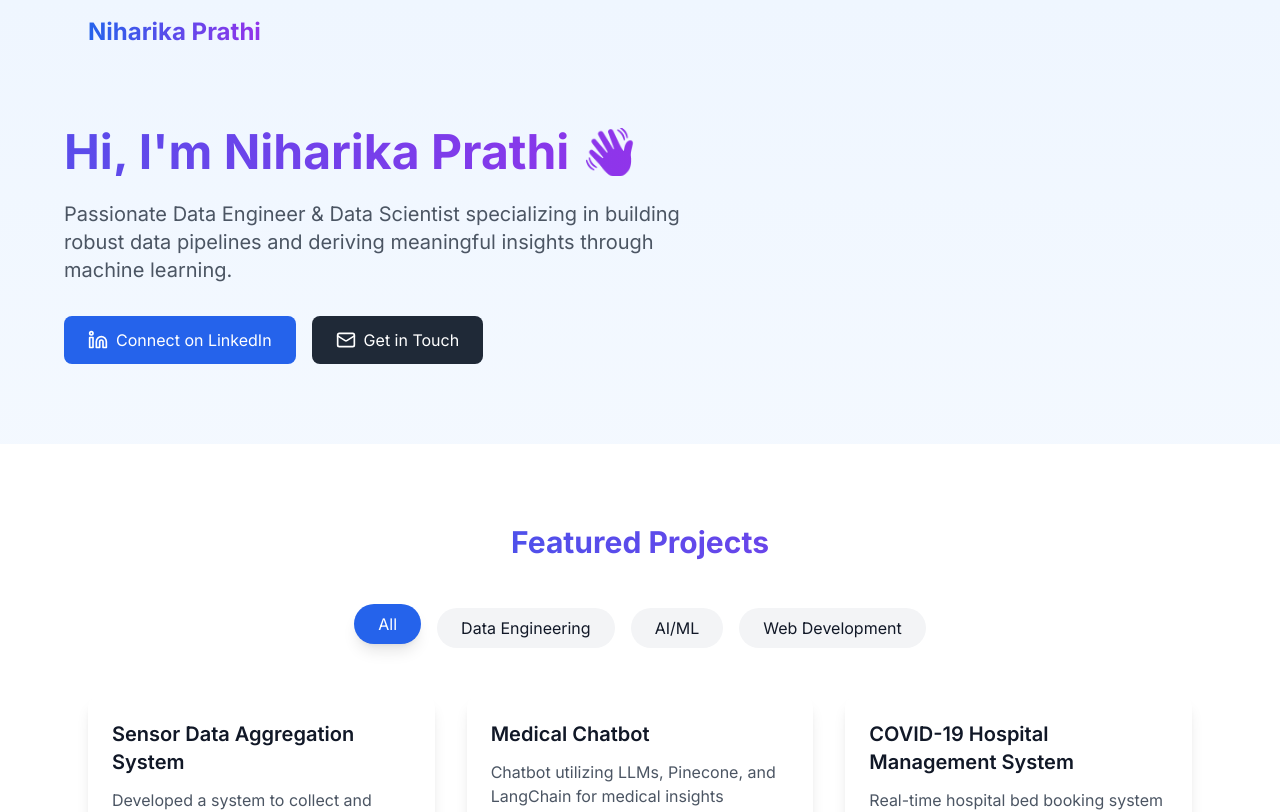
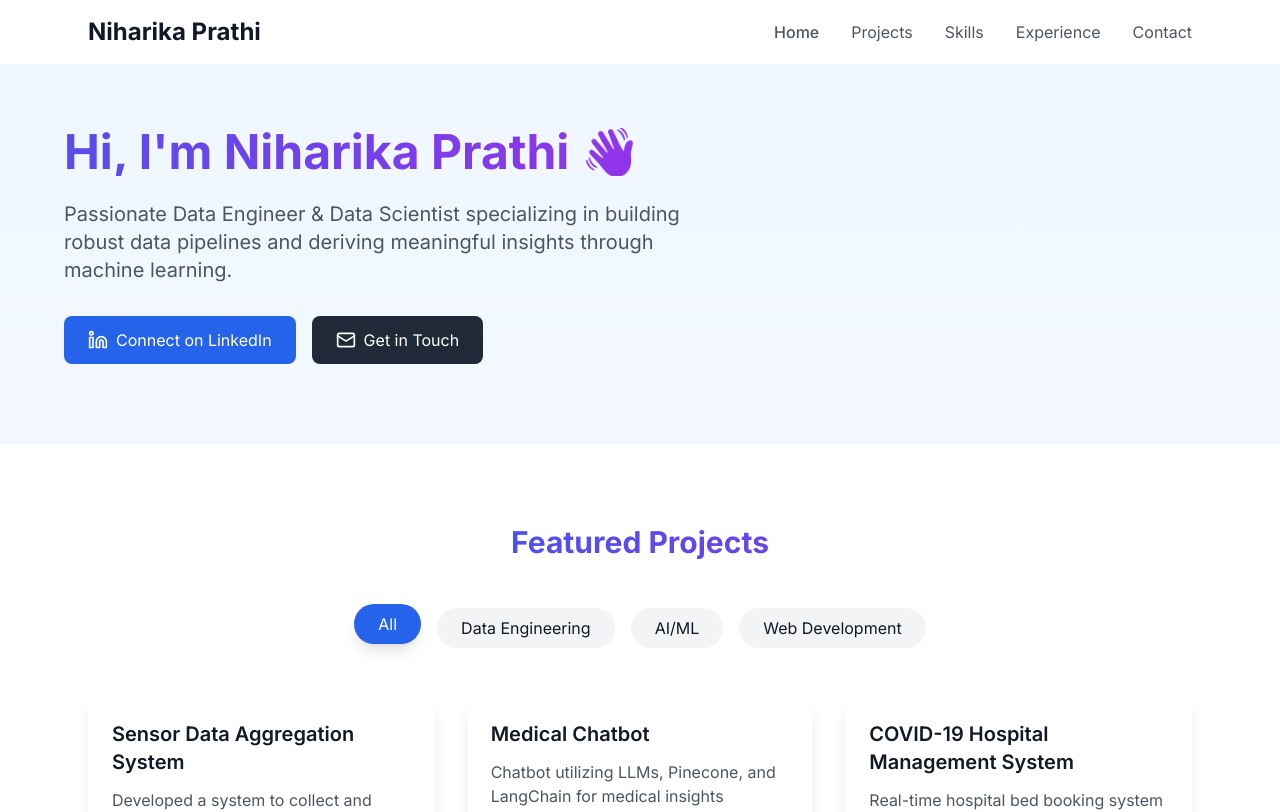
Before and after one commit to niha3101/niha-portfolio, a React (Create React App) app: page / in a window 1280 px wide. Shown: the top 812 px of the page. Built offline with nearby package versions, Linux system fonts and the light colour scheme.

Commit message:
Update Potfolio.js

```diff
--- a/src/Portfolio.js
+++ b/src/Portfolio.js
@@ -92,21 +92,23 @@ const Portfolio = () => {
     <div className="min-h-screen bg-gradient-to-b from-blue-50 via-white to-purple-50 text-gray-900">
       {/* Navigation */}
       <nav className={`fixed w-full z-50 transition-all duration-300 ${
-        isScrolled ? 'bg-white/95 backdrop-blur-sm shadow-lg' : 'bg-transparent'
+        isScrolled ? 'bg-white shadow-md' : 'bg-white/95'
       }`}>
         <div className="max-w-6xl mx-auto px-6 py-4">
           <div className="flex justify-between items-center">
-            <h1 className="text-2xl font-bold bg-gradient-to-r from-blue-600 to-purple-600 bg-clip-text text-transparent">
+            <a href="#home" className="text-2xl font-bold">
               Niharika Prathi
-            </h1>
-            <div className="hidden md:flex space-x-8">
+            </a>
+
+            {/* Desktop Navigation */}
+            <div className="flex space-x-8">
               {['Home', 'Projects', 'Skills', 'Experience', 'Contact'].map(section => (
                 <a
                   key={section}
                   href={`#${section.toLowerCase()}`}
                   onClick={() => setActiveSection(section.toLowerCase())}
-                  className={`text-gray-600 hover:text-blue-600 transition-colors duration-300 ${
-                    activeSection === section.toLowerCase() ? 'text-blue-600 font-semibold' : ''
+                  className={`text-gray-600 hover:text-blue-600 transition-all duration-300 text-base ${
+                    activeSection === section.toLowerCase() ? 'text-blue-600 font-medium' : ''
                   }`}
                 >
                   {section}
```
